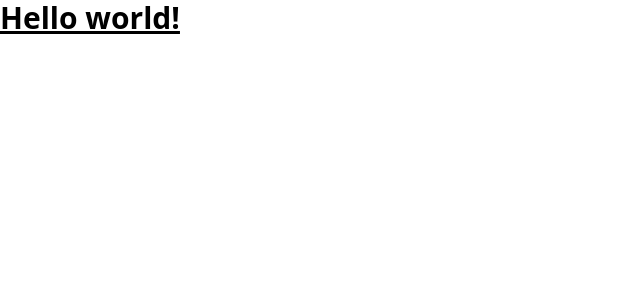
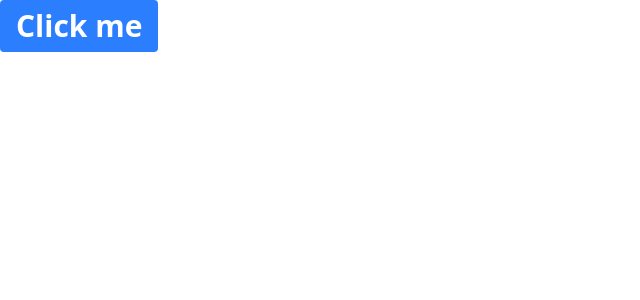
Before and after one commit to SabiMantock/mantra, a React (Vite) app: page / in a window 1280 px wide. Shown: the top 300 px of the page, without its empty margins (0-640 px from the left). Built offline with nearby package versions, Linux system fonts and the light colour scheme.

Commit message:
feat: added button and card ui components

```diff
--- a/src/App.tsx
+++ b/src/App.tsx
@@ -1,3 +1,4 @@
+import Button from "./components/ui/Button"
 
 
 
@@ -7,7 +8,7 @@ function App() {
   return (
     <>
       <h1 className="text-3xl font-bold underline">
-    Hello world!
+    <Button label="Click me" onClick={() => alert("Hello World")} className="bg-blue-500 text-white px-4 py-2 rounded" />
   </h1>
     </>
   )
--- /dev/null
+++ b/src/components/ui/Button.tsx
@@ -0,0 +1,10 @@
+import { ButtonProps } from "../../types/button"
+
+
+const Button = ({label, onClick, disabled, className, icon}: ButtonProps) => {
+  return (
+      <button className={className} onClick={onClick} disabled={disabled}>{label || icon}</button>
+  )
+}
+
+export default Button
--- /dev/null
+++ b/src/components/ui/Card.tsx
@@ -0,0 +1,10 @@
+import { CardProps } from "../../types/card"
+
+
+const Card = ({children, className}:CardProps) => {
+  return (
+    <div className={className}>{children}</div>
+  )
+}
+
+export default Card
--- /dev/null
+++ b/src/types/button.ts
@@ -0,0 +1,7 @@
+export type ButtonProps = {
+    label: string;
+    onClick?: () => void;
+    disabled?: boolean;
+    className?: string;
+    icon?: React.ReactNode;
+}
--- /dev/null
+++ b/src/types/card.ts
@@ -0,0 +1,4 @@
+export type CardProps = {
+    children: React.ReactNode;
+    className?: string;
+}
```
